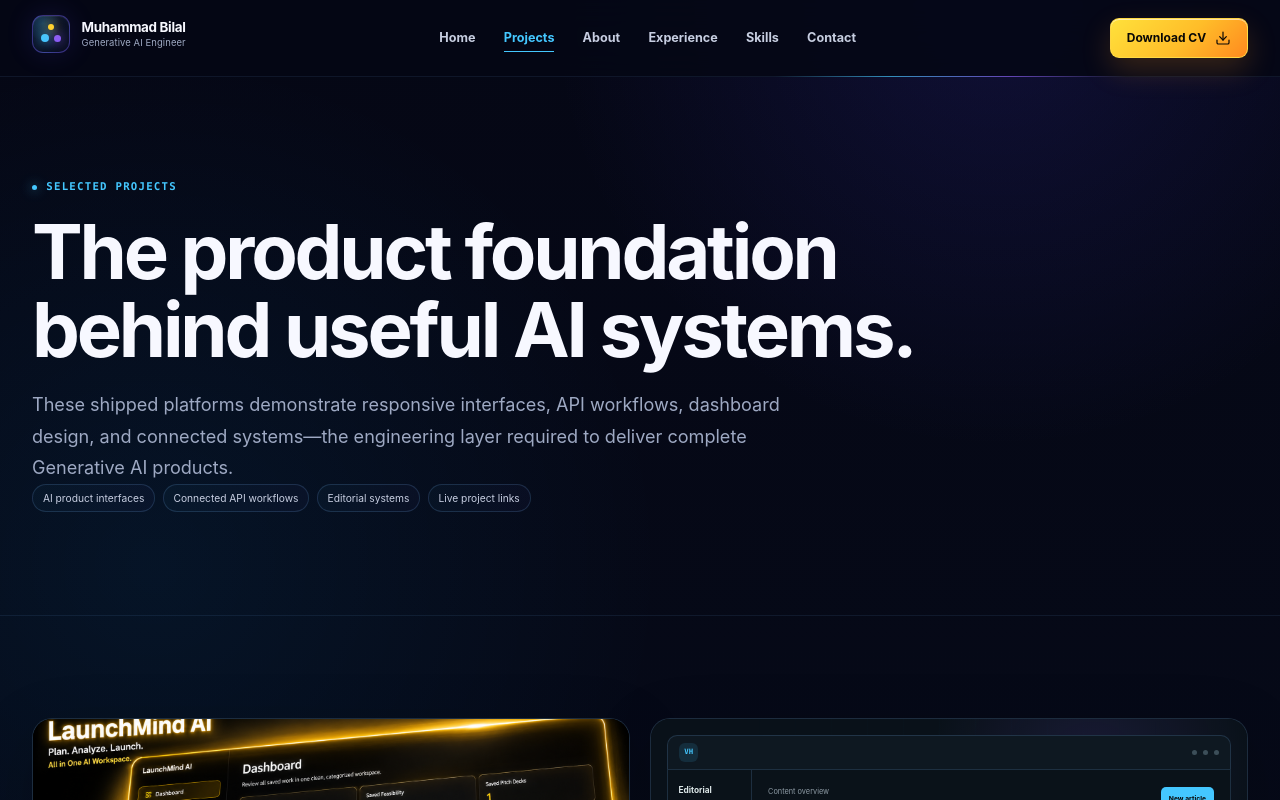
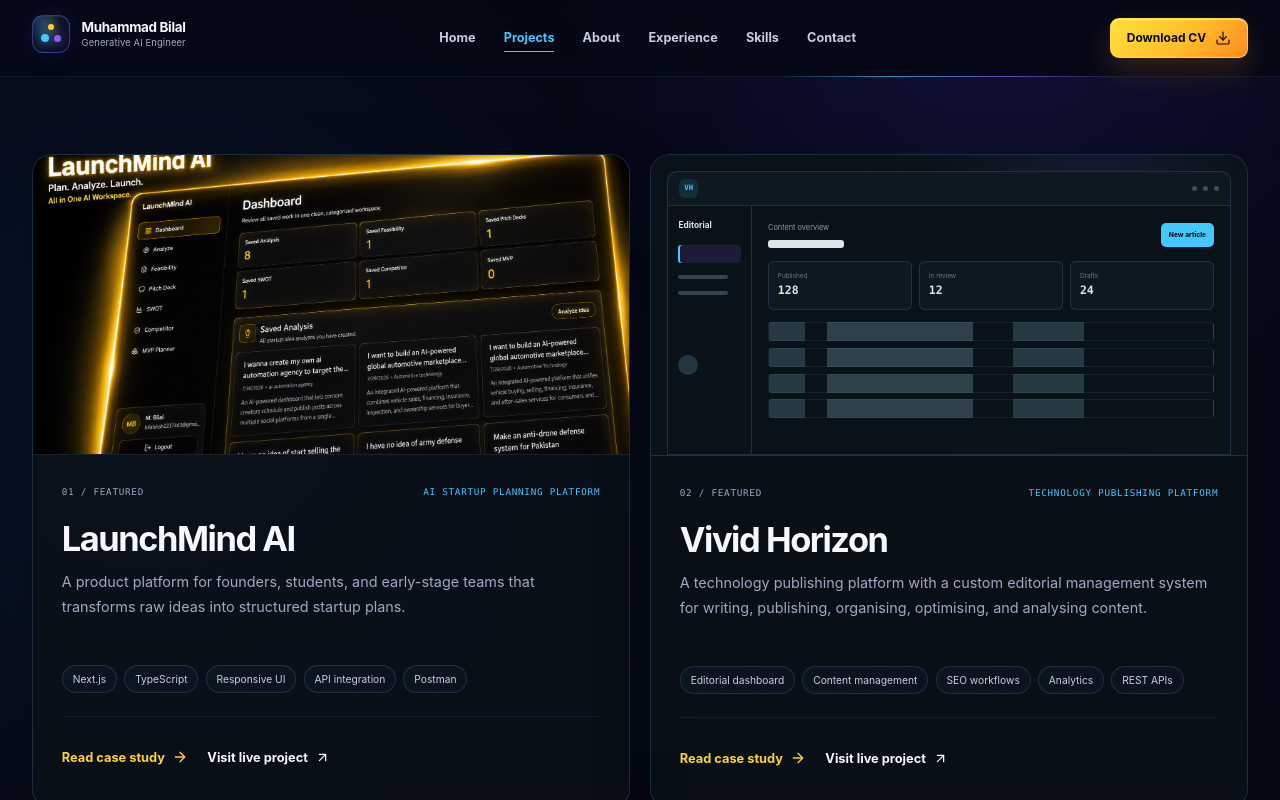
Before and after one commit to Bilal175-gif/Bilal-Portfolio, a Next.js app: page /projects in a window 1280 px wide. Shown: the top 800 px of the page. Built offline with nearby package versions, Linux system fonts and the light colour scheme.

Commit message:
Remove secondary page intro blocks

```diff
--- a/app/globals.css
+++ b/app/globals.css
@@ -536,6 +536,11 @@
 
 .section-block--compact {
   padding-block: clamp(3.75rem, 6vw, 6rem);
+}
+
+.direct-page-section {
+  min-height: calc(100svh - 77px);
+  padding-top: clamp(3rem, 6vw, 5rem);
 }
 
 .section-block + .section-block {
--- a/app/projects/page.tsx
+++ b/app/projects/page.tsx
@@ -1,7 +1,6 @@
 import type { Metadata } from "next";
 
 import { ProjectCard } from "@/components/project-card";
-import { PageIntro } from "@/components/ui";
 import { projects } from "@/content/site";
 
 const description =
@@ -26,27 +25,18 @@
 
 export default function ProjectsPage() {
   return (
-    <>
-      <PageIntro
-        eyebrow="Selected projects"
-        title="The product foundation behind useful AI systems."
-        description="These shipped platforms demonstrate responsive interfaces, API workflows, dashboard design, and connected systems—the engineering layer required to deliver complete Generative AI products."
-        tags={[
-          "AI product interfaces",
-          "Connected API workflows",
-          "Editorial systems",
-          "Live project links",
-        ]}
-      />
-
-      <section className="section-block">
+    <section
+      aria-labelledby="projects-page-title"
+      className="section-block direct-page-section"
+    >
+      <h1 className="visually-hidden" id="projects-page-title">
+        Selected projects
+      </h1>
       <div className="container project-grid">
         {projects.map((project, index) => (
           <ProjectCard project={project} index={index} key={project.slug} />
         ))}
       </div>
     </section>
-
-    </>
   );
 }
```
Also changed, not shown: app/contact/page.tsx (+7 -15 lines), app/experience/page.tsx (+7 -17 lines). Lines whose indentation alone changed are shown as unchanged.
